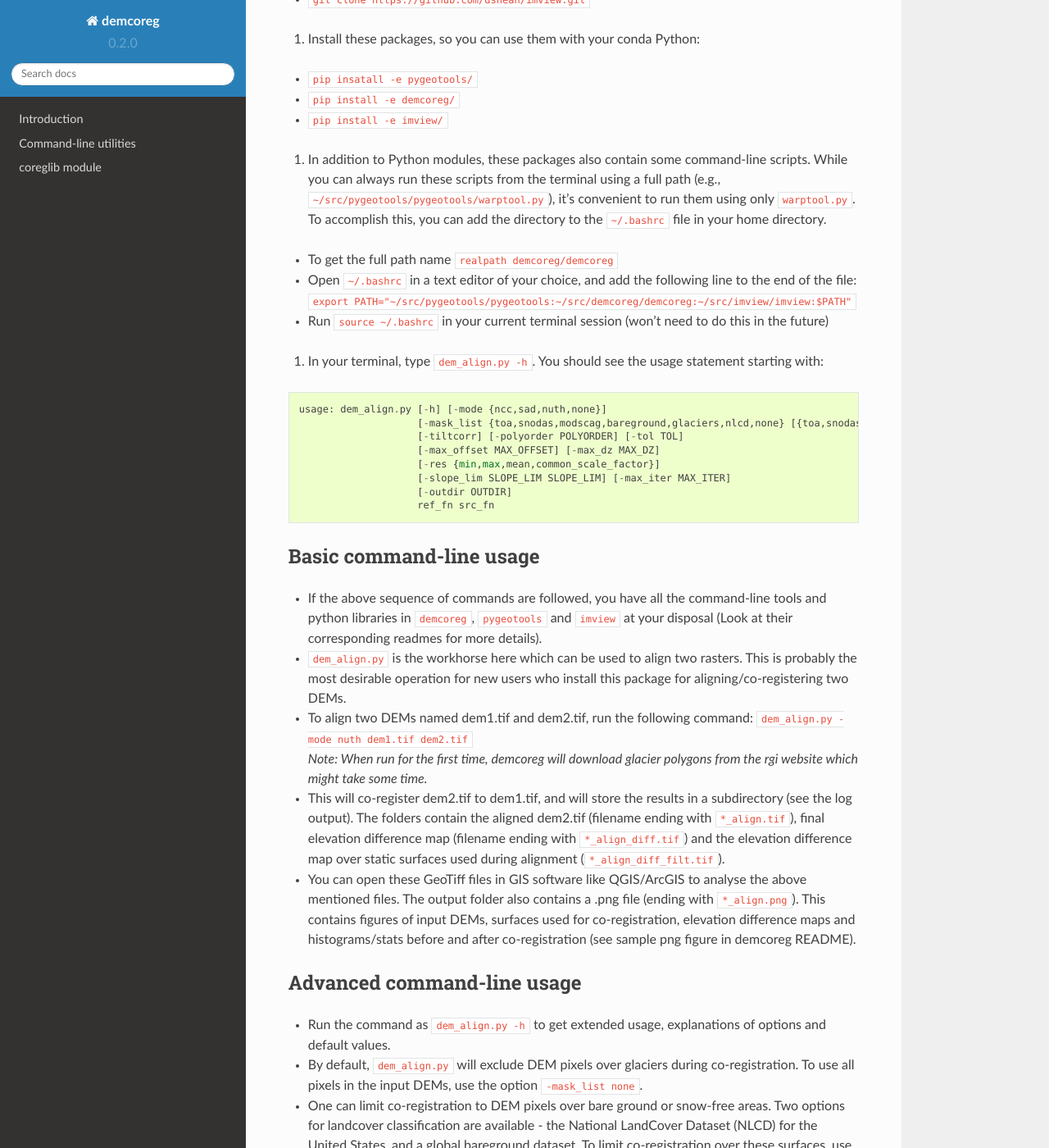
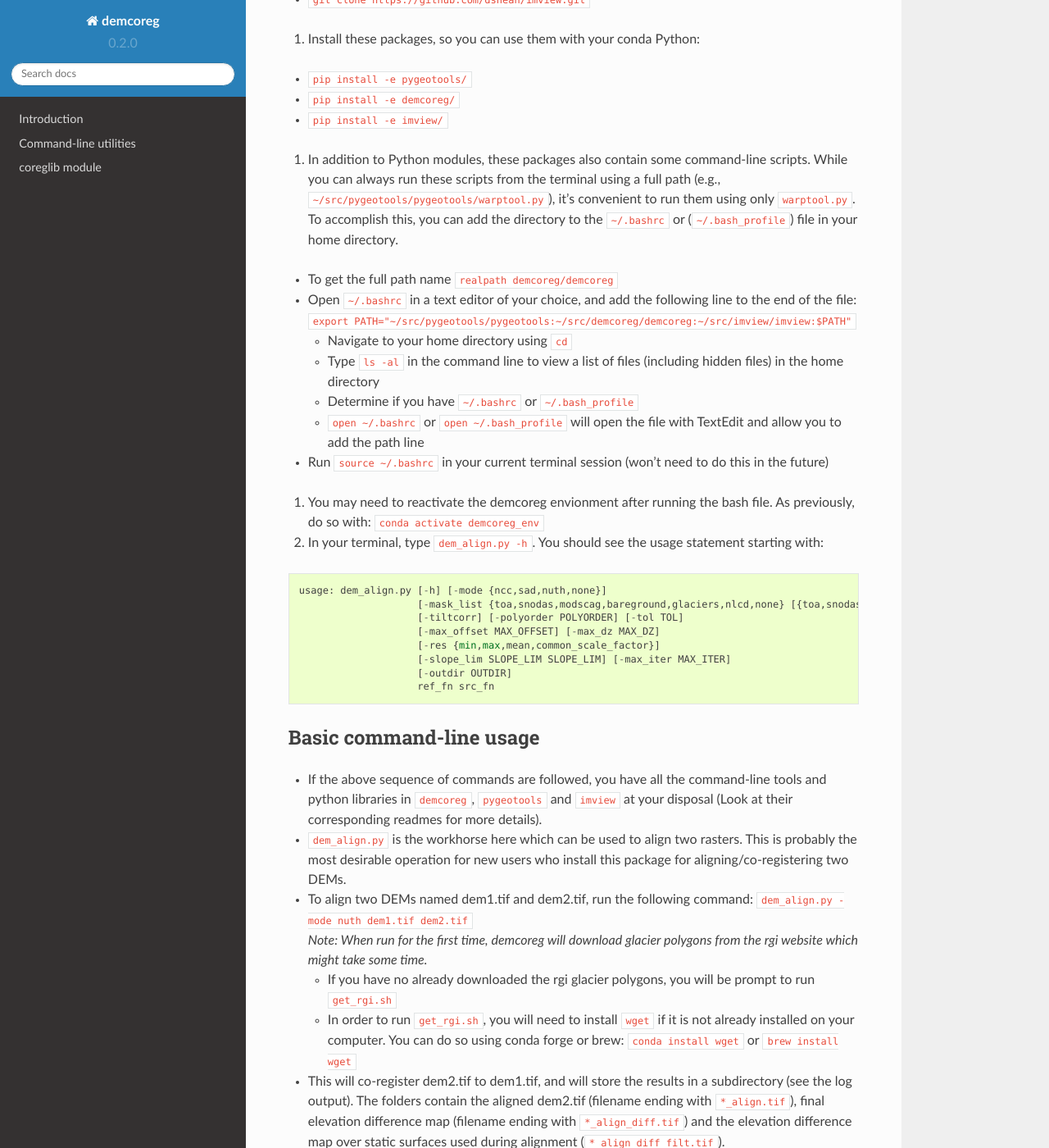
Before and after one commit to dshean/demcoreg, a Sphinx documentation site: the page built from docs/beginners_doc.md, in a window 1280 px wide and 1400 px high, scrolled down 1087 px. Shown: the whole window at 82% size. Built offline with Sphinx 7.4.7 and the Read the Docs theme 2.0.0, drawn with Linux system fonts in a browser that asks for light colours.

Commit message:
Update for beginners_doc (#20)
Added in some additional tips from the perspective of a brand new user.
Edits include: how to open & edit bashrc or bash_profile; reactivating the environment after running bash; the need to install wget in order to download RGI glacier outlines

````diff
--- a/docs/beginners_doc.md
+++ b/docs/beginners_doc.md
@@ -21,14 +21,19 @@ The demcoreg README.md provides a basic overview of installation and usage for u
   - `git clone https://github.com/dshean/demcoreg.git`
   - `git clone https://github.com/dshean/imview.git`
 6. Install these packages, so you can use them with your conda Python:
-  - `pip insatall -e pygeotools/`
+  - `pip install -e pygeotools/`
   - `pip install -e demcoreg/`
   - `pip install -e imview/`
-7. In addition to Python modules, these packages also contain some command-line scripts.  While you can always run these scripts from the terminal using a full path (e.g., `~/src/pygeotools/pygeotools/warptool.py`), it's convenient to run them using only `warptool.py`. To accomplish this, you can add the directory to the `~/.bashrc` file in your home directory.
+7. In addition to Python modules, these packages also contain some command-line scripts.  While you can always run these scripts from the terminal using a full path (e.g., `~/src/pygeotools/pygeotools/warptool.py`), it's convenient to run them using only `warptool.py`. To accomplish this, you can add the directory to the `~/.bashrc` or (`~/.bash_profile`) file in your home directory.
   - To get the full path name `realpath demcoreg/demcoreg`
   - Open `~/.bashrc` in a text editor of your choice, and add the following line to the end of the file: `export PATH="~/src/pygeotools/pygeotools:~/src/demcoreg/demcoreg:~/src/imview/imview:$PATH"`
+    - Navigate to your home directory using `cd`
+    - Type `ls -al` in the command line to view a list of files (including hidden files) in the home directory
+    - Determine if you have `~/.bashrc` or `~/.bash_profile`
+    - `open ~/.bashrc` or `open ~/.bash_profile` will open the file with TextEdit and allow you to add the path line
   - Run `source ~/.bashrc` in your current terminal session (won't need to do this in the future)
-8. In your terminal, type `dem_align.py -h`.  You should see the usage statement starting with:
+8. You may need to reactivate the demcoreg envionment after running the bash file. As previously, do so with: `conda activate demcoreg_env`
+9. In your terminal, type `dem_align.py -h`.  You should see the usage statement starting with:
 ```
 usage: dem_align.py [-h] [-mode {ncc,sad,nuth,none}]
                     [-mask_list {toa,snodas,modscag,bareground,glaciers,nlcd,none} [{toa,snodas,modscag,bareground,glaciers,nlcd,none} ...]]
@@ -45,6 +50,8 @@ usage: dem_align.py [-h] [-mode {ncc,sad,nuth,none}]
 - `dem_align.py` is the workhorse here which can be used to align two rasters. This is probably the most desirable operation for new users who install this package for aligning/co-registering two DEMs.
 - To align two DEMs named dem1.tif and dem2.tif, run the following command: `dem_align.py -mode nuth dem1.tif dem2.tif`
 *Note: When run for the first time, demcoreg will download glacier polygons from the rgi website which might take some time.*
+  - If you have no already downloaded the rgi glacier polygons, you will be prompt to run `get_rgi.sh`
+  - In order to run `get_rgi.sh`, you will need to install `wget` if it is not already installed on your computer. You can do so using conda forge or brew: `conda install wget` or `brew install wget`
 - This will co-register dem2.tif to dem1.tif, and will store the results in a subdirectory (see the log output). The folders contain the aligned dem2.tif (filename ending with `*_align.tif`), final elevation difference map (filename ending with `*_align_diff.tif`) and the elevation difference map over static surfaces used during alignment (`*_align_diff_filt.tif`).
 - You can open these GeoTiff files in GIS software like QGIS/ArcGIS to analyse the above mentioned files. The output folder also contains a .png file (ending with `*_align.png`). This contains figures of input DEMs, surfaces used for co-registration, elevation difference maps and histograms/stats before and after co-registration (see sample png figure in demcoreg README).
 
````
